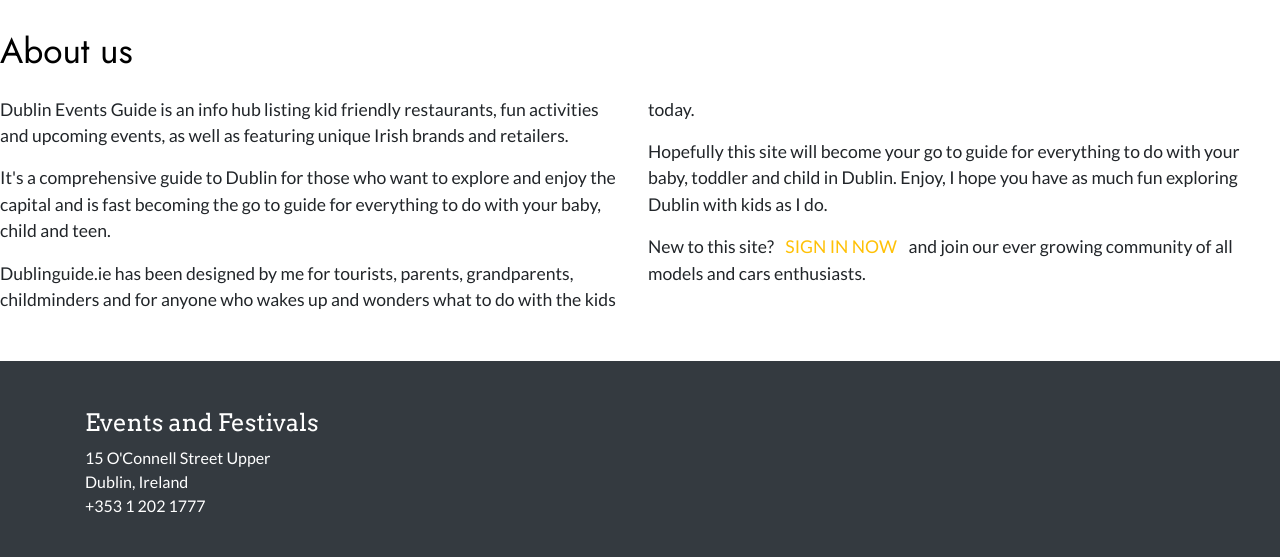
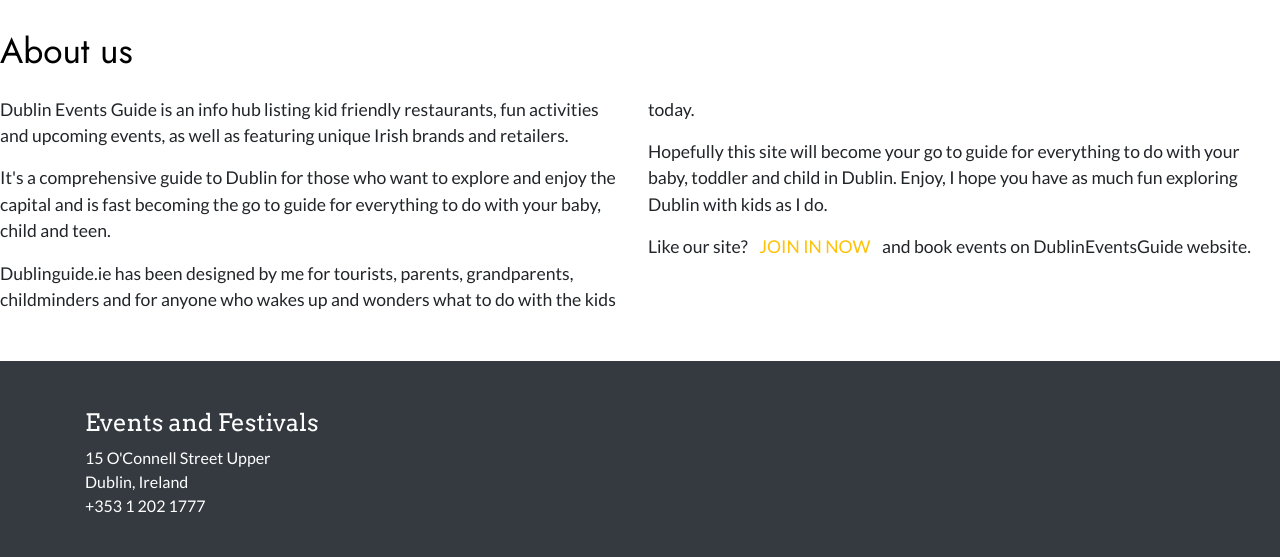
Before and after one commit to jessezauka/dublineventsguide, a Django app: page / in a window 1280 px wide. Shown: the part 1355-1912 px from the top of the page. Run offline with Django 3.2, Linux system fonts and the light colour scheme; parts of the project's set-up code (start-up, migrations or seed data) failed here and were passed over; some libraries are stand-ins or nearby versions.

Commit message:
Index page text change

```diff
--- a/home/templates/index.html
+++ b/home/templates/index.html
@@ -53,12 +53,11 @@
                         Hopefully this site will become your go to guide for everything to do with your baby, toddler and child in Dublin. Enjoy, I hope you have as much fun exploring Dublin with kids as I do.
 							</p>
                             {% if not user.is_authenticated %}
-							<p class="mr-2">New to this site?
+							<p class="mr-2">Like our site?
 								<a class="lato text-warning text-uppercase mx-2" href="{% url 'register' %}" data-tooltip="tooltip"
-							data-placement="bottom" title="Register" data-delay="50">Sign in
+							data-placement="bottom" title="Register" data-delay="50">Join in
 									now</a>
-								and join our ever growing community of all models and
-								cars enthusiasts.
+								and book events on DublinEventsGuide website.
 							</p>
 							{% endif %}
 						</div>
```
